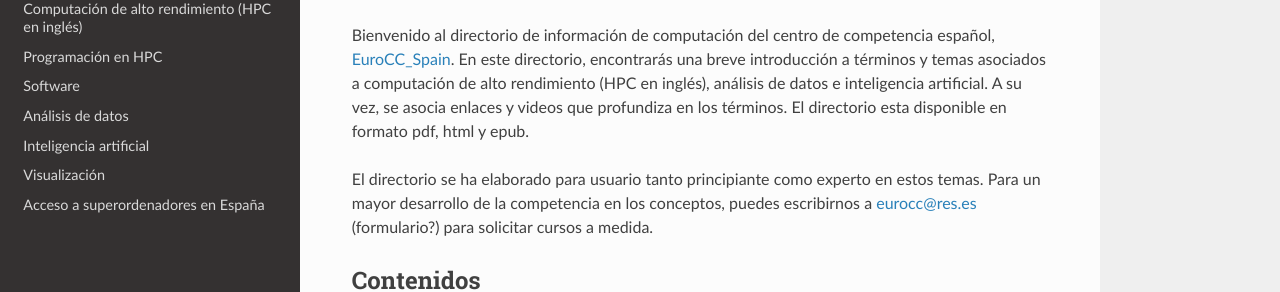
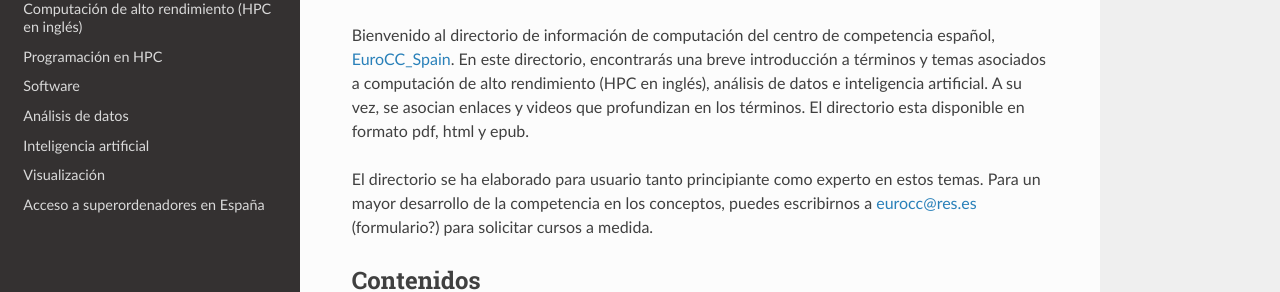
Before and after one commit to EuroCC-Spain/HPCKnowledgePool, a Sphinx documentation site: the page built from docs/source/index.rst, in a window 1280 px wide and 1283 px high. Shown: the part 136-428 px from the top of the window. Built offline with Sphinx 7.4.7 and the Read the Docs theme 2.0.0, drawn with Linux system fonts in a browser that asks for light colours.

Commit message:
Update index.rst
ENH: Improving the paragraph

```diff
--- a/docs/source/index.rst
+++ b/docs/source/index.rst
@@ -1,7 +1,7 @@
 Directorio de información de computación
 ========================================
 
-Bienvenido al directorio de información de computación del centro de competencia español, `EuroCC_Spain <https://eurocc-spain.res.es/>`_. En este directorio, encontrarás una breve introducción a términos y temas asociados a computación  de alto rendimiento (HPC en inglés), análisis de datos e inteligencia artificial. A su vez, se asocia enlaces y videos que profundiza en los términos. El directorio esta disponible en formato pdf, html y epub.
+Bienvenido al directorio de información de computación del centro de competencia español, `EuroCC_Spain <https://eurocc-spain.res.es/>`_. En este directorio, encontrarás una breve introducción a términos y temas asociados a computación  de alto rendimiento (HPC en inglés), análisis de datos e inteligencia artificial. A su vez, se asocian enlaces y videos que profundizan en los términos. El directorio esta disponible en formato pdf, html y epub.
 
 El directorio se ha elaborado para usuario tanto principiante como experto en estos temas. Para un mayor desarrollo de la competencia en los conceptos, puedes escribirnos a eurocc@res.es (formulario?) para solicitar cursos a medida.
 
```
